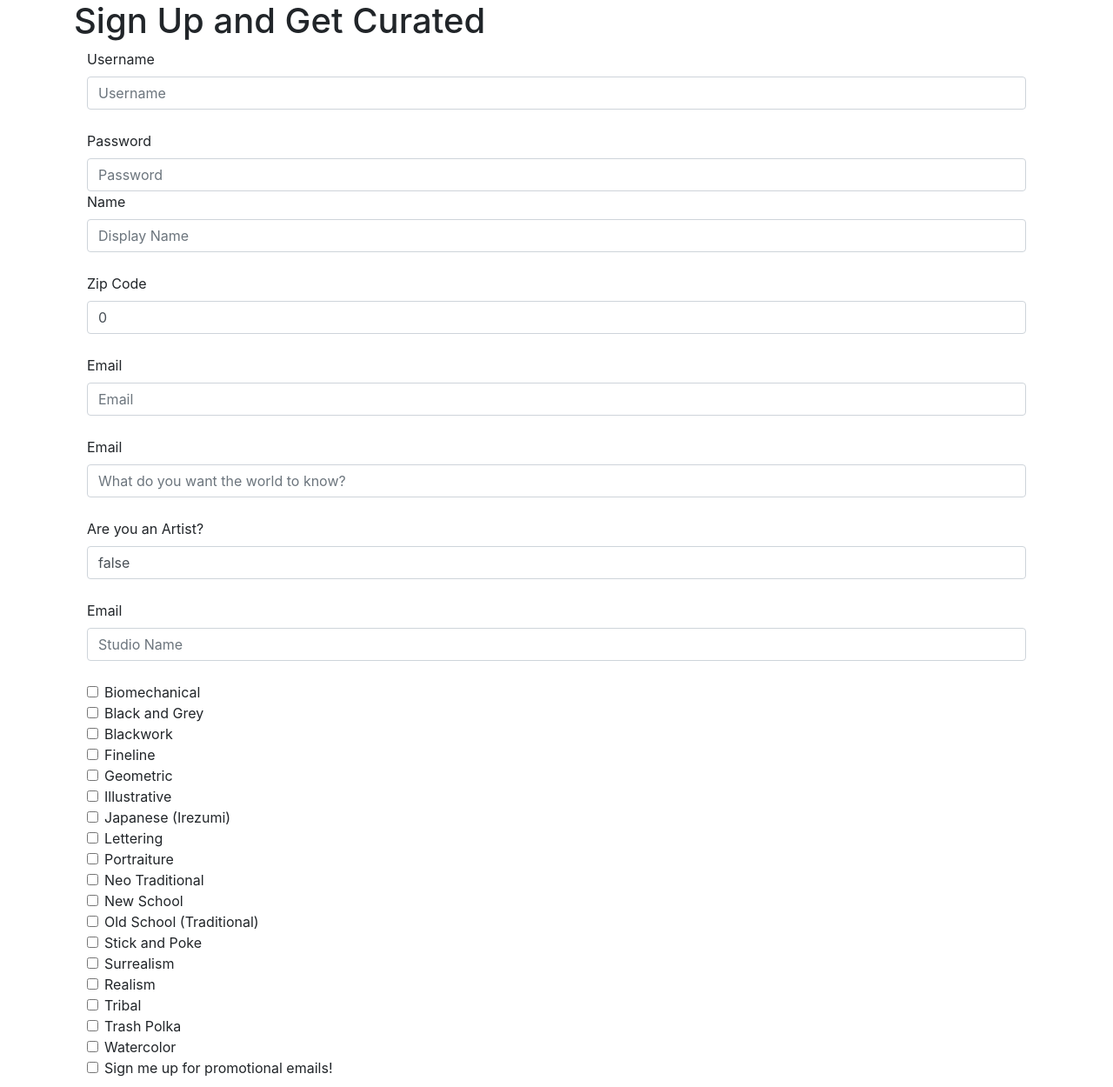
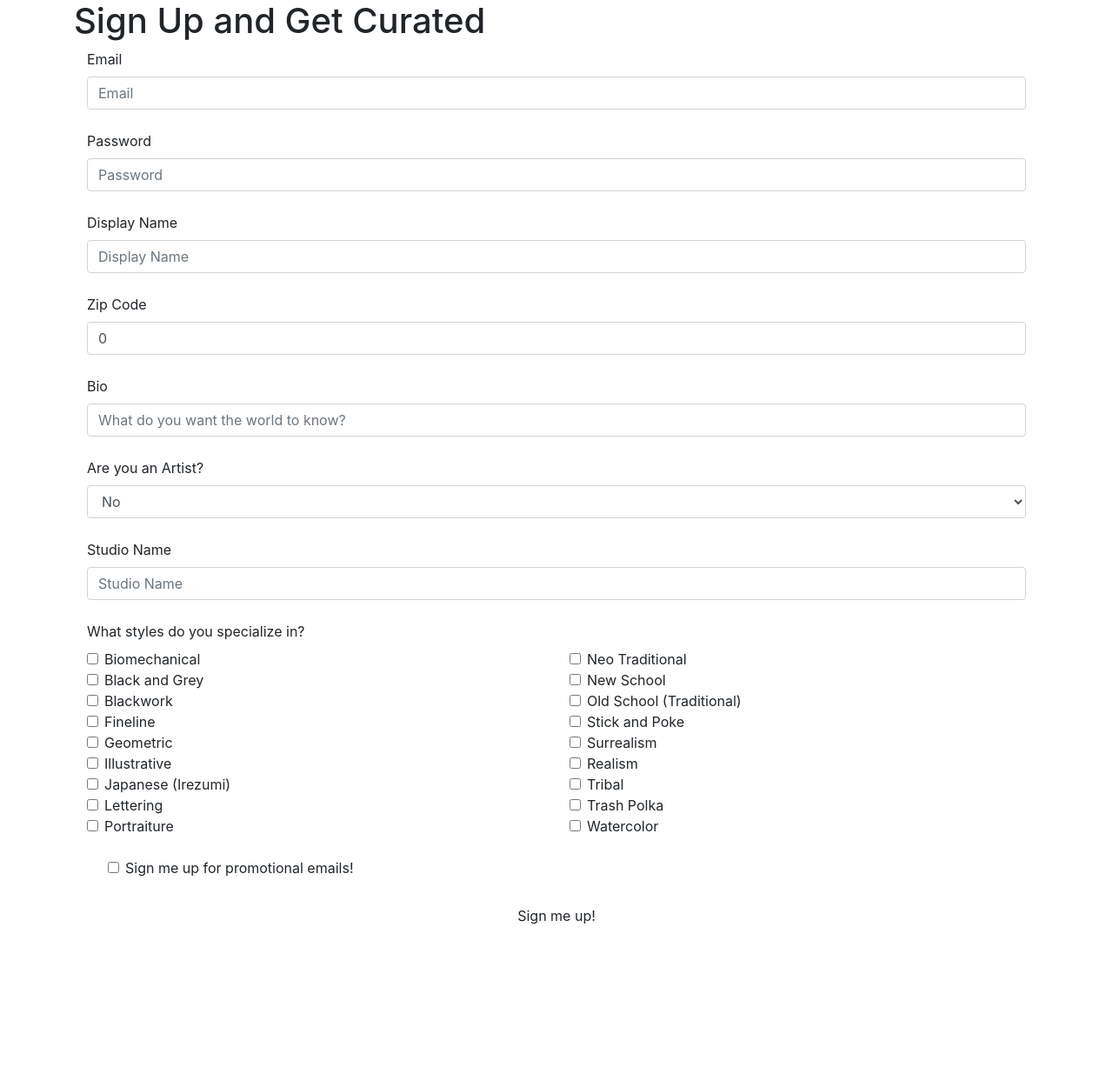
Before and after one commit to curatedink/curated_ink, a Spring Boot app: page /sign-up in a window 1280 px wide. Shown: the part 58-1308 px from the top of the page at 87% size. After the commit the page ends 1121 px from the top, so only its background shows below. Run offline with Spring Boot 4, Linux system fonts and the light colour scheme.

Commit message:
Adjusted style list partial and refactored sign-up view

```diff
--- a/src/main/resources/templates/partials/style-list.html
+++ b/src/main/resources/templates/partials/style-list.html
@@ -1,13 +1,13 @@
 <!DOCTYPE html>
-<html xmlns:th="http://www.thymeleaf.org" >
+<html xmlns:th="http://www.thymeleaf.org">
 <head>
     <meta charset="UTF-8">
     <title>Title</title>
 </head>
 <body>
 
-<div th:fragment="style-list">
-
+<div th:fragment="style-list" class="row">
+    <div class="col-6">
         <div class="form-check">
             <input class="form-check-input" type="checkbox" value="1" id="biomechanical">
             <label class="form-check-label" for="biomechanical">
@@ -62,6 +62,8 @@
                 Portraiture
             </label>
         </div>
+    </div>
+    <div class="col-6">
         <div class="form-check">
             <input class="form-check-input" type="checkbox" value="10" id="neotraditional">
             <label class="form-check-label" for="neotraditional">
@@ -116,6 +118,7 @@
                 Watercolor
             </label>
         </div>
+    </div>
 
 </div>
 
--- a/src/main/resources/templates/tattoos/sign-up.html
+++ b/src/main/resources/templates/tattoos/sign-up.html
@@ -21,35 +21,36 @@
         <div class="container mb-4">
             <form th:action="@{/sign-up}" method="POST" th:object="${user}">
 
-                <label for="username">Username</label>
-                <input id="username" th:field="*{username}" class="form-control mb-4" placeholder="Username"/>
+                <label for="email">Email</label>
+                <input id="email" th:field="*{email}" class="form-control mb-4" placeholder="Email"/>
 
                 <label for="password">Password</label>
-                <input id="password" type="password" th:field="*{password}" class="form-control"
+                <input id="password" type="password" th:field="*{password}" class="form-control mb-4"
                        placeholder="Password"/>
 
-                <label for="display_name">Name</label>
+                <label for="display_name">Display Name</label>
                 <input id="display_name" th:field="*{displayName}" class="form-control mb-4" placeholder="Display Name"/>
 
                 <label for="zipcode">Zip Code</label>
                 <input id="zipcode" th:field="*{zipcode}" class="form-control mb-4" placeholder="Zip Code"/>
 
-                <label for="email">Email</label>
-                <input id="email" th:field="*{email}" class="form-control mb-4" placeholder="Email"/>
-
-                <label for="biography">Email</label>
+                <label for="biography">Bio</label>
                 <input id="biography" th:field="*{biography}" class="form-control mb-4"
                        placeholder="What do you want the world to know?"/>
 
                 <label for="is_artist">Are you an Artist?</label>
-                <input id="is_artist" th:field="*{isArtist}" class="form-control mb-4" />
+                <select id="is_artist" th:field="*{isArtist}" class="form-control mb-4" >
+                    <option value="true">Yes</option>
+                    <option value="false">No</option>
+                </select>
 
-                <label for="studio_name">Email</label>
+                <label for="studio_name">Studio Name</label>
                 <input id="studio_name" th:field="*{studioName}" class="form-control mb-4" placeholder="Studio Name"/>
 
+                <label>What styles do you specialize in?</label>
                 <div th:replace=" partials/style-list :: style-list"/>
 
-                <div class="form-group form-check">
+                <div class="form-group form-check m-4">
                     <input type="checkbox" class="form-check-input" id="promo">
                     <label class="form-check-label" for="promo">Sign me up for promotional emails!</label>
                 </div>
```
Lines whose indentation alone changed are shown as unchanged.
